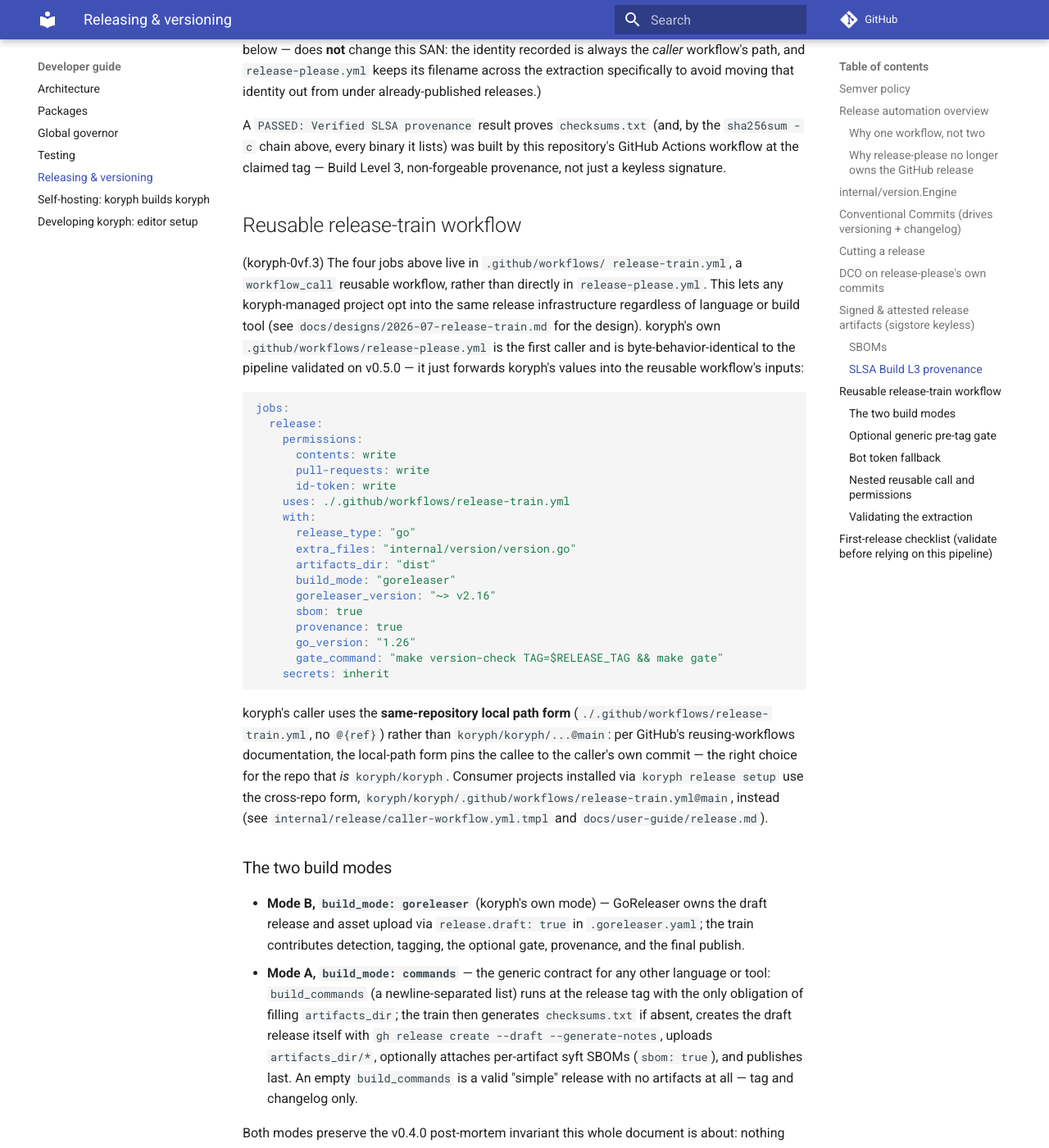
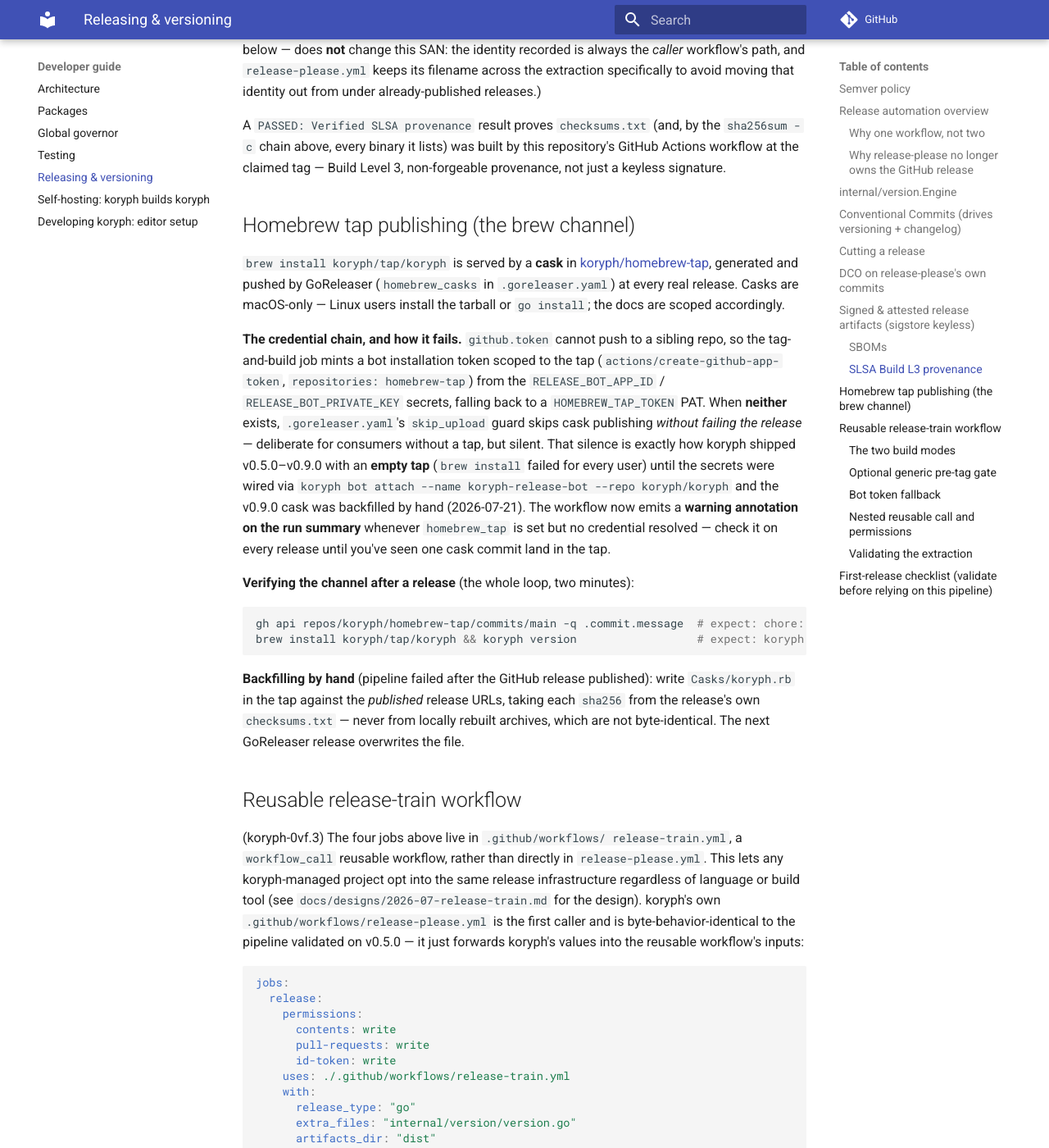
Before and after one commit to koryph/koryph, an MkDocs documentation site: the page built from docs/developer-guide/releasing.md, in a window 1280 px wide and 1400 px high, scrolled down 7627 px. Shown: the whole window at 82% size. Built offline with MkDocs 1.6.1 and Material for MkDocs 9.7.7, drawn with Linux system fonts in a browser that asks for light colours; comment, search, counter and statistics services are not loaded.

Commit message:
ci(release): surface skipped Homebrew tap publishing; scope brew docs to macOS
The tap credential chain (RELEASE_BOT_* secrets -> tap-scoped bot token
-> HOMEBREW_TAP_GITHUB_TOKEN) was never wired, so goreleaser's
skip_upload guard silently skipped cask publishing on every release
since v0.5.0 and koryph/homebrew-tap stayed empty — 'brew install
koryph/tap/koryph' failed for every user.

Fixed out-of-repo today: 'koryph bot attach' set the secrets, and the
v0.9.0 cask was backfilled by hand into the tap from the published
checksums (validated end-to-end with a real 'brew install').

In-repo hardening: the release-train workflow now emits a warning
annotation whenever homebrew_tap is configured but no credential
resolves, so the skip can never be silent again; releasing.md documents
the credential chain, the post-release verification loop, and the
manual backfill procedure. Docs stop claiming Linuxbrew support — the
tap ships a cask, and Homebrew casks are macOS-only; Linux installs use
the tarball or 'go install'.

Co-Authored-By: Claude Fable 5 <noreply@anthropic.com>
Claude-Session: https://claude.ai/code/session_01TSh7xW5HyhonoLPGRSTWix
Signed-off-by: Marshall Cody McCain <cody@mccain.family>

````diff
--- a/docs/developer-guide/releasing.md
+++ b/docs/developer-guide/releasing.md
@@ -368,6 +368,42 @@ the `sha256sum -c` chain above, every binary it lists) was built by this
 repository's GitHub Actions workflow at the claimed tag — Build Level 3,
 non-forgeable provenance, not just a keyless signature.
 
+## Homebrew tap publishing (the brew channel)
+
+`brew install koryph/tap/koryph` is served by a **cask** in
+[koryph/homebrew-tap](https://github.com/koryph/homebrew-tap), generated
+and pushed by GoReleaser (`homebrew_casks` in `.goreleaser.yaml`) at every
+real release. Casks are macOS-only — Linux users install the tarball or
+`go install`; the docs are scoped accordingly.
+
+**The credential chain, and how it fails.** `github.token` cannot push to a
+sibling repo, so the tag-and-build job mints a bot installation token
+scoped to the tap (`actions/create-github-app-token`, `repositories:
+homebrew-tap`) from the `RELEASE_BOT_APP_ID` / `RELEASE_BOT_PRIVATE_KEY`
+secrets, falling back to a `HOMEBREW_TAP_TOKEN` PAT. When **neither**
+exists, `.goreleaser.yaml`'s `skip_upload` guard skips cask publishing
+*without failing the release* — deliberate for consumers without a tap,
+but silent. That silence is exactly how koryph shipped v0.5.0–v0.9.0 with
+an **empty tap** (`brew install` failed for every user) until the secrets
+were wired via `koryph bot attach --name koryph-release-bot --repo
+koryph/koryph` and the v0.9.0 cask was backfilled by hand (2026-07-21).
+The workflow now emits a **warning annotation on the run summary**
+whenever `homebrew_tap` is set but no credential resolved — check it on
+every release until you've seen one cask commit land in the tap.
+
+**Verifying the channel after a release** (the whole loop, two minutes):
+
+```sh
+gh api repos/koryph/homebrew-tap/commits/main -q .commit.message  # expect: chore: update koryph cask to v<X>
+brew install koryph/tap/koryph && koryph version                  # expect: koryph <X>
+```
+
+**Backfilling by hand** (pipeline failed after the GitHub release
+published): write `Casks/koryph.rb` in the tap against the *published*
+release URLs, taking each `sha256` from the release's own
+`checksums.txt` — never from locally rebuilt archives, which are not
+byte-identical. The next GoReleaser release overwrites the file.
+
 ## Reusable release-train workflow
 
 (koryph-0vf.3) The four jobs above live in `.github/workflows/
--- a/docs/llms.txt
+++ b/docs/llms.txt
@@ -30,7 +30,7 @@ koryph version                                    # expect: koryph <version>
 
 Building from source instead requires Go 1.21+: `go install github.com/koryph/koryph/cmd/koryph@latest`.
 
-On macOS and Linuxbrew the tap is the simplest path: `brew install koryph/tap/koryph` (no Go required). Full prerequisites, PATH troubleshooting, and shell completions: [Installation](https://github.com/koryph/koryph/blob/main/docs/user-guide/installation.md). To verify a download's checksum, cosign signature, and SLSA provenance before trusting it: [Supply-chain verification](https://github.com/koryph/koryph/blob/main/docs/user-guide/supply-chain.md).
+On macOS the tap is the simplest path: `brew install koryph/tap/koryph` (no Go required; the tap ships a cask, and Homebrew casks are macOS-only — on Linux use the tarball above or `go install`). Full prerequisites, PATH troubleshooting, and shell completions: [Installation](https://github.com/koryph/koryph/blob/main/docs/user-guide/installation.md). To verify a download's checksum, cosign signature, and SLSA provenance before trusting it: [Supply-chain verification](https://github.com/koryph/koryph/blob/main/docs/user-guide/supply-chain.md).
 
 ## Enable koryph in a project (agent runbook)
 
````
Also changed, not shown: other parts of docs/llms.txt (+1 -1 lines), .claude/commands/koryph-adopt.md (+1 -1 lines), README.md (+2 -1 lines), docs/user-guide/installation.md (+4 -2 lines), internal/commands/koryph-adopt.md (+1 -1 lines), 1 other file.
